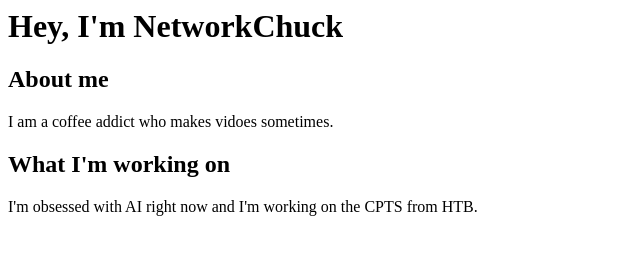
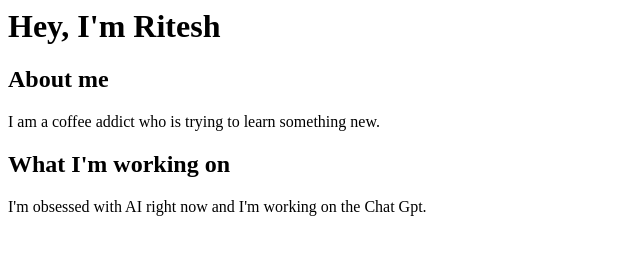
Before and after one commit to Ritesh9199/Thedocsearch, a plain HTML site: page index.html in a window 1280 px wide. Shown: the whole page, without its empty margins (0-640 px from the left). Drawn offline with Linux system fonts and the light colour scheme.

Commit message:
Update index.html

```diff
--- a/index.html
+++ b/index.html
@@ -1,15 +1,15 @@
 <html>
     <h1>
-        Hey, I'm NetworkChuck
+        Hey, I'm Ritesh
     </h1>
     <body>
         <h2>About me</h2>
         <p>
-            I am a coffee addict who makes vidoes sometimes.
+            I am a coffee addict who is trying to learn something new.
         </p>
         <h2>What I'm working on</h2>
         <p>
-            I'm obsessed with AI right now and I'm working on the CPTS from HTB.
+            I'm obsessed with AI right now and I'm working on the Chat Gpt.
         </p>
     </body>
 </html>
```
